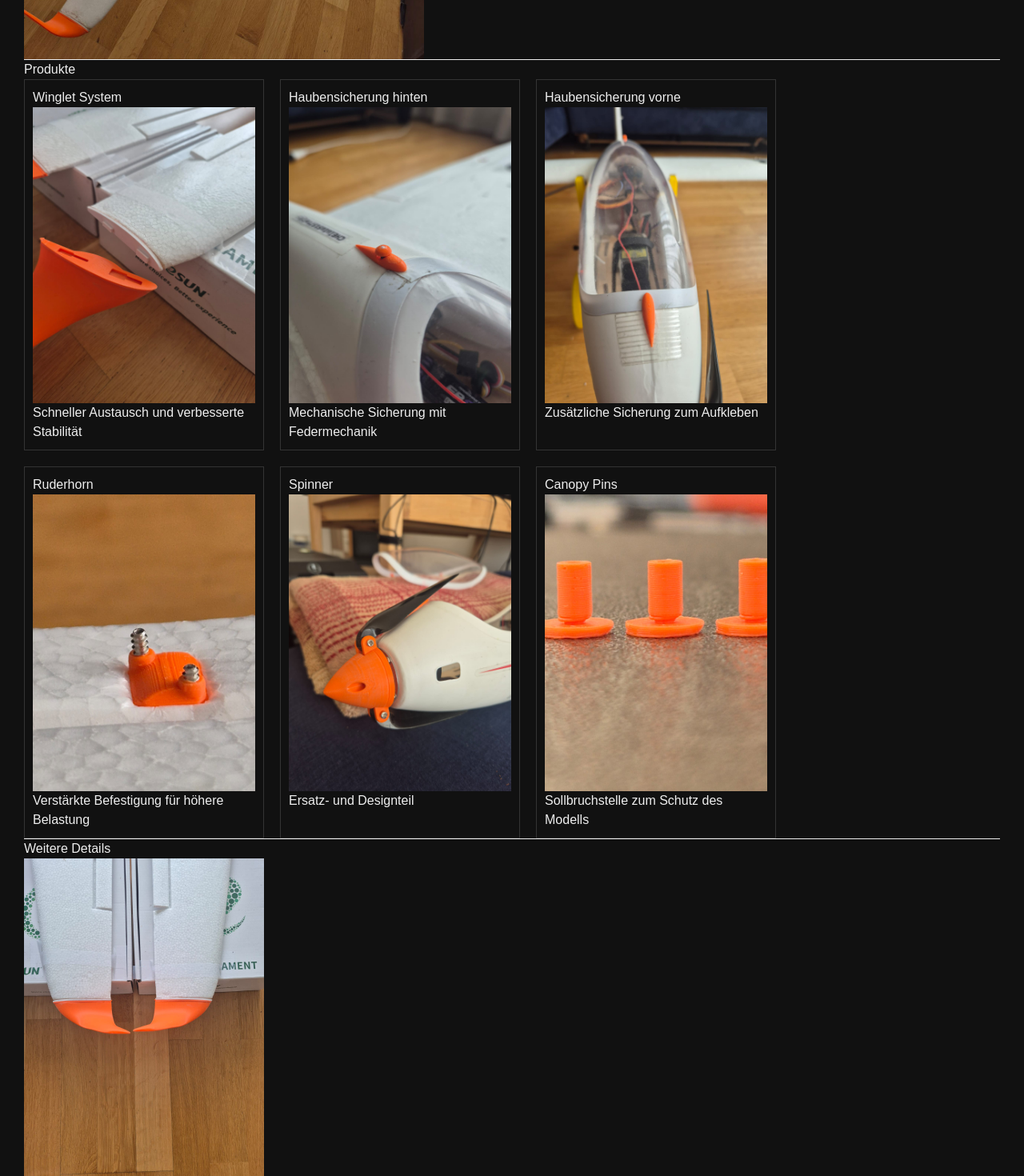
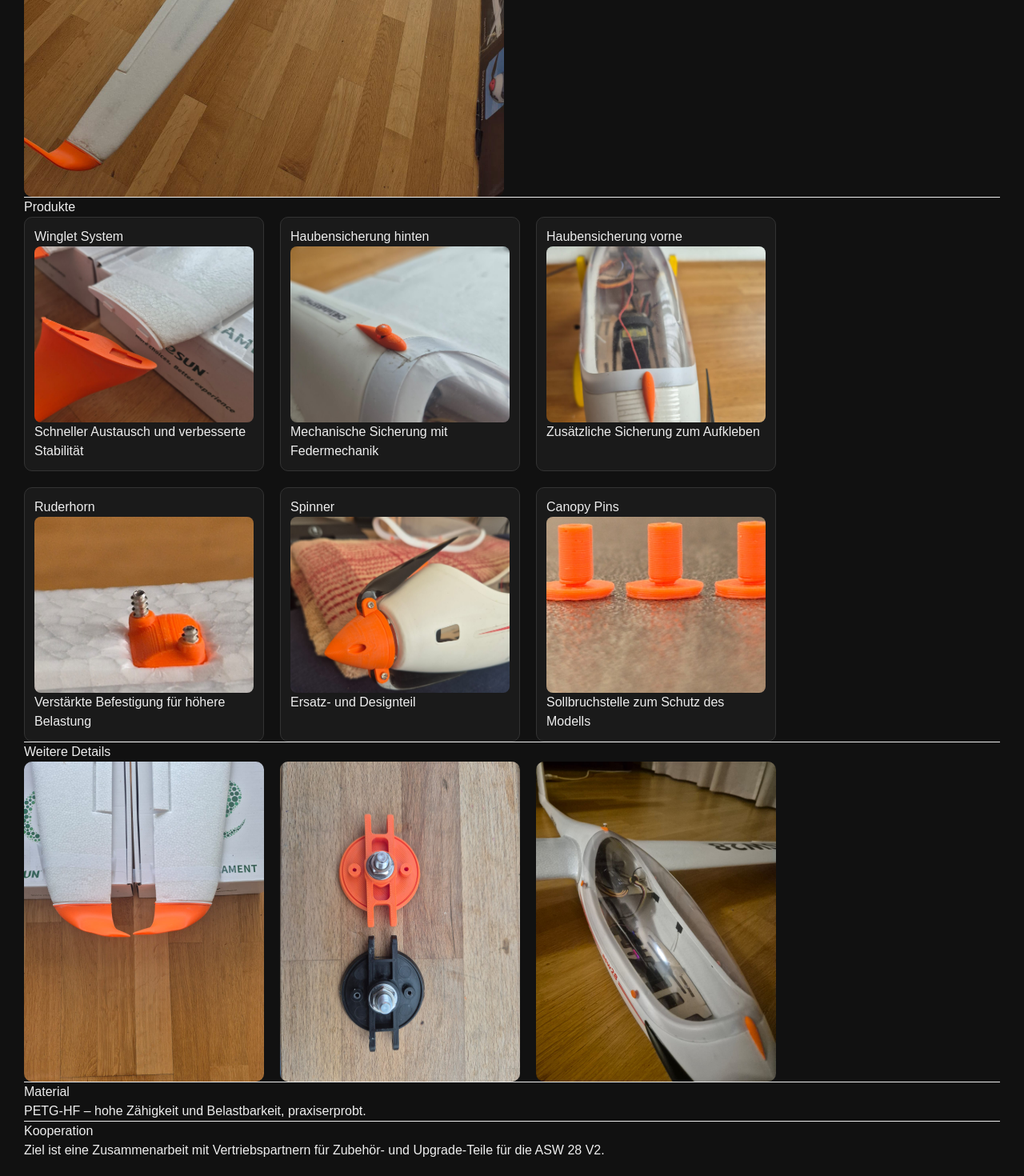
Before and after one commit to G-Works-LI/g-woks-site, a Next.js app: page / in a window 1280 px wide. Shown: the part 740-2210 px from the top of the page at 80% size. Built offline with nearby package versions, Linux system fonts and the light colour scheme.

Commit message:
fix images final

```diff
--- a/app/page.tsx
+++ b/app/page.tsx
@@ -1,9 +1,41 @@
+const products = [
+  {
+    title: "Winglet System",
+    text: "Schneller Austausch und verbesserte Stabilität",
+    image: "/images/winglet-mit-adapter.jpg",
+  },
+  {
+    title: "Haubensicherung hinten",
+    text: "Mechanische Sicherung mit Federmechanik",
+    image: "/images/haubenbefestigung-hinten.jpg",
+  },
+  {
+    title: "Haubensicherung vorne",
+    text: "Zusätzliche Sicherung zum Aufkleben",
+    image: "/images/haubenbefestigung-vorne.jpg",
+  },
+  {
+    title: "Ruderhorn",
+    text: "Verstärkte Befestigung für höhere Belastung",
+    image: "/images/ruderhornbefestigung.jpg",
+  },
+  {
+    title: "Spinner",
+    text: "Ersatz- und Designteil",
+    image: "/images/spinner-mit-nase.jpg",
+  },
+  {
+    title: "Canopy Pins",
+    text: "Sollbruchstelle zum Schutz des Modells",
+    image: "/images/canopystifte.jpg",
+  },
+];
+
 export default function Home() {
   return (
-    <div style={{ fontFamily: "Arial", backgroundColor: "#111", color: "#eee", padding: "30px" }}>
-
-      <h1 style={{ color: "#ff6600" }}>G-Works</h1>
-      <p>RC Upgrade Parts für die ASW 28 V2</p>
+    <main style={{ fontFamily: "Arial", backgroundColor: "#111", color: "#eee", padding: "30px", minHeight: "100vh" }}>
+      <h1 style={{ color: "#ff6600", fontSize: "42px" }}>G-Works</h1>
+      <p>RC Upgrade Parts für die Volantex ASW 28 V2</p>
 
       <hr />
 
@@ -13,69 +45,58 @@ export default function Home() {
         Fokus auf typische Schwachstellen der ASW 28 V2.
       </p>
 
-      <img src="/images/modell-asw-28-v2-volantex.jpg" style={{ width: "500px", marginTop: "20px" }} />
+      <img
+        src="/images/modell-asw-28-v2-volantex.jpg"
+        alt="Volantex ASW 28 V2 Modell"
+        style={{ width: "100%", maxWidth: "600px", marginTop: "20px", borderRadius: "10px" }}
+      />
 
       <hr />
 
       <h2>Produkte</h2>
 
       <div style={{ display: "flex", flexWrap: "wrap", gap: "20px" }}>
-
-        {/* Winglet */}
-        <div style={{ width: "300px", border: "1px solid #333", padding: "10px" }}>
-          <h3>Winglet System</h3>
-          <img src="/images/winglet-mit-adapter.jpg" style={{ width: "100%" }} />
-          <p>Schneller Austausch und verbesserte Stabilität</p>
-        </div>
-
-        {/* Haube hinten */}
-        <div style={{ width: "300px", border: "1px solid #333", padding: "10px" }}>
-          <h3>Haubensicherung hinten</h3>
-          <img src="/images/haubenbefestigung-hinten.jpg" style={{ width: "100%" }} />
-          <p>Mechanische Sicherung mit Federmechanik</p>
-        </div>
-
-        {/* Haube vorne */}
-        <div style={{ width: "300px", border: "1px solid #333", padding: "10px" }}>
-          <h3>Haubensicherung vorne</h3>
-          <img src="/images/haubenbefestigung-vorne.jpg" style={{ width: "100%" }} />
-          <p>Zusätzliche Sicherung zum Aufkleben</p>
-        </div>
-
-        {/* Ruderhorn */}
-        <div style={{ width: "300px", border: "1px solid #333", padding: "10px" }}>
-          <h3>Ruderhorn</h3>
-          <img src="/images/ruderhornbefestigung.jpg" style={{ width: "100%" }} />
-          <p>Verstärkte Befestigung für höhere Belastung</p>
-        </div>
-
-        {/* Spinner */}
-        <div style={{ width: "300px", border: "1px solid #333", padding: "10px" }}>
-          <h3>Spinner</h3>
-          <img src="/images/spinner-mit-nase.jpg" style={{ width: "100%" }} />
-          <p>Ersatz- und Designteil</p>
-        </div>
-
-        {/* Pins */}
-        <div style={{ width: "300px", border: "1px solid #333", padding: "10px" }}>
-          <h3>Canopy Pins</h3>
-          <img src="/images/canopystifte.jpg" style={{ width: "100%" }} />
-          <p>Sollbruchstelle zum Schutz des Modells</p>
-        </div>
-
+        {products.map((product) => (
+          <div key={product.title} style={{ width: "300px", border: "1px solid #333", padding: "12px", borderRadius: "10px", backgroundColor: "#1a1a1a" }}>
+            <h3>{product.title}</h3>
+            <img
+              src={product.image}
+              alt={product.title}
+              style={{ width: "100%", height: "220px", objectFit: "cover", borderRadius: "8px" }}
+            />
+            <p>{product.text}</p>
+          </div>
+        ))}
       </div>
 
       <hr />
 
       <h2>Weitere Details</h2>
 
-      <img src="/images/winglet-links-und-rechts.jpg" style={{ width: "300px", marginRight: "10px" }} />
-      <img src="/images/spinner-original-und-gworks.jpg" style={{ width: "300px" }} />
+      <div style={{ display: "flex", flexWrap: "wrap", gap: "20px" }}>
+        <img
+          src="/images/winglet-links-und-rechts.jpg"
+          alt="Winglet links und rechts"
+          style={{ width: "300px", borderRadius: "10px" }}
+        />
+
+        <img
+          src="/images/spinner-original-und-gworks.jpg"
+          alt="Spinner Vergleich Original und G-Works"
+          style={{ width: "300px", borderRadius: "10px" }}
+        />
+
+        <img
+          src="/images/canopybefestigung-komplett.jpg"
+          alt="Canopybefestigung komplett"
+          style={{ width: "300px", borderRadius: "10px" }}
+        />
+      </div>
 
       <hr />
 
       <h2>Material</h2>
-      <p>PETG-HF – hohe Zähigkeit und Belastbarkeit</p>
+      <p>PETG-HF – hohe Zähigkeit und Belastbarkeit, praxiserprobt.</p>
 
       <hr />
 
@@ -84,7 +105,6 @@ export default function Home() {
         Ziel ist eine Zusammenarbeit mit Vertriebspartnern für Zubehör- und Upgrade-Teile
         für die ASW 28 V2.
       </p>
-
-    </div>
+    </main>
   );
 }
```
